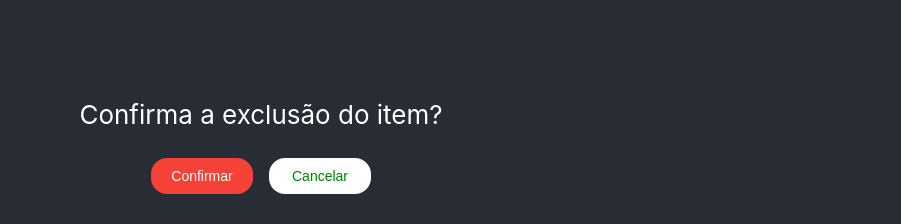
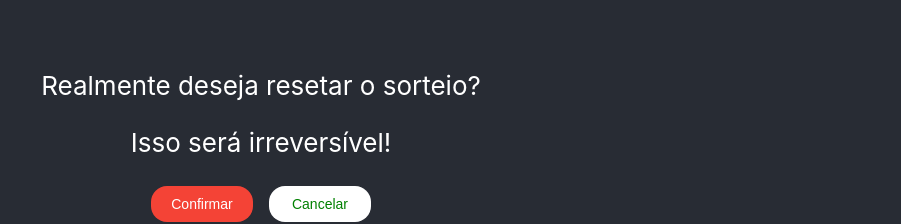
Before and after one commit to diorgenesmorais/prayer-family, a React (Create React App) app in the folder client/: page / in a window 1280 px wide. Both pictures are taken after a click on the button "Reset". Shown: the part 267-491 px from the top of the page, without its empty margins (379-1280 px from the left). Built offline with nearby package versions, Linux system fonts and the light colour scheme; no server answers.

Commit message:
refactor: adjust title

```diff
--- a/client/src/App.js
+++ b/client/src/App.js
@@ -75,7 +75,8 @@ function App() {
         }
         {showPopup &&
           <div className="popup">
-            <p>Confirma a exclusão do item?</p>
+            <p>Realmente deseja resetar o sorteio?</p>
+            <p>Isso será irreversível!</p>
             <button className='btn btn-reset' style={{"margin-right": "16px"}} onClick={handleConfirmDelete}>Confirmar</button>
             <button className='btn btn-last-draw' onClick={handleCancelDelete}>Cancelar</button>
           </div>
```
